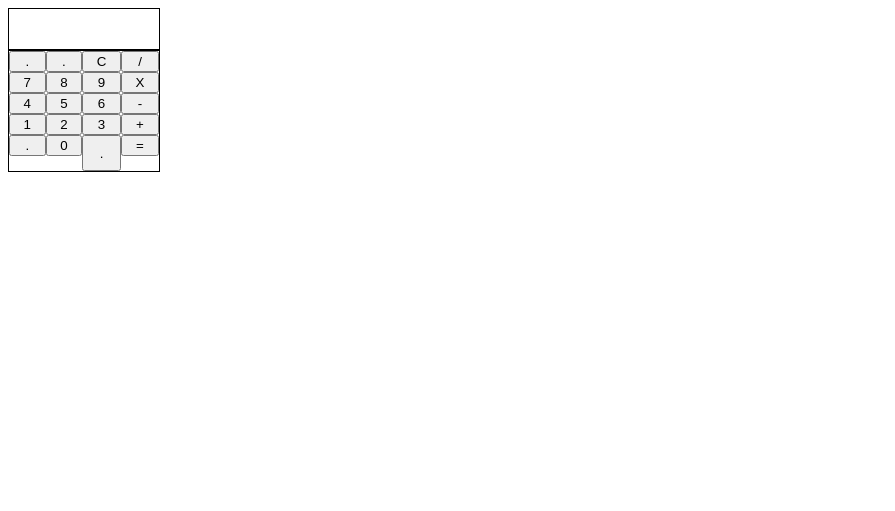
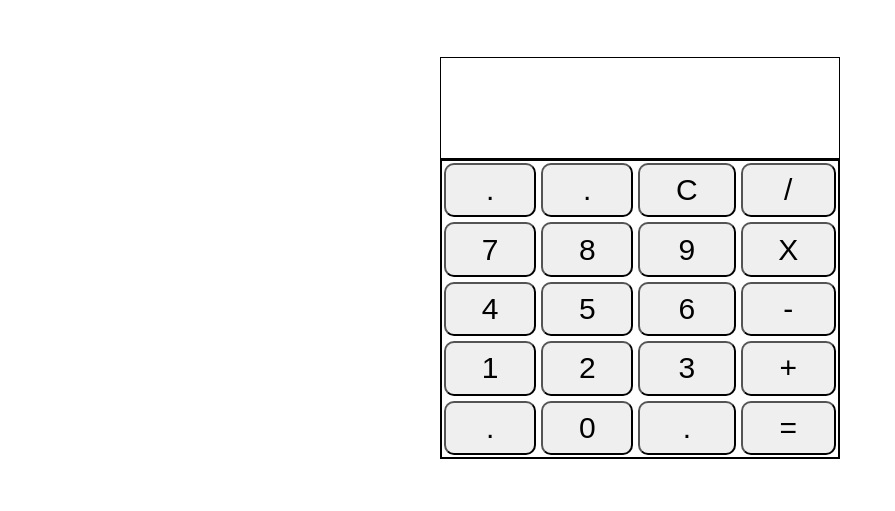
Before and after one commit to Nickaela/calculator, a plain HTML site: page index.html in a window 1280 px wide. Shown: the whole page, without its empty margins (0-895 px from the left). Drawn offline with Linux system fonts and the light colour scheme.

Commit message:
center the calculator and make it bigger

```diff
--- a/index.html
+++ b/index.html
@@ -8,6 +8,9 @@
 </head>
 <body>
 
+    <div id = "content">
+
+        <div id = "main cal">
 <div id = "display">
     <div class = "p"><p class = "inputDisplay"></p></div>
 </div>
@@ -46,6 +49,9 @@
 
 </div>
 
+</div>
+</div>
+
 <script src="script.js"></script>
 </body>
 </html>
--- a/script.js
+++ b/script.js
@@ -53,13 +53,11 @@ clear.addEventListener("click", () => {
 digits.forEach((digit) => {
     digit.addEventListener("click", () => {
         if (isNaN(firstNumber) && isNaN(secondNumber) && operator !== null){
-
             operate();
         }
 
         else if (operator === "") {
             display.textContent += digit.innerText;
-
             firstNumber = display.textContent;
             console.log(firstNumber)
         } else {
@@ -97,7 +95,3 @@ result.addEventListener("click", () => {
             console.log(operator)
     operate();
 })
-
-
-
-// console.log(!isNaN(1))
--- a/styles.css
+++ b/styles.css
@@ -1,24 +1,40 @@
 #display {
     border: 1px solid black;
-    width: 150px;
-    height: 40px;
+    width: 398px;
+    height: 100px;
+}
+
+#content {
+    width: 100%;
+    height: 500px;
+    display: flex;
+    justify-content: center;
+    align-items: center;
 }
 
 #calculator {
-    border: 1px solid black;
-    width: 150px;
-    height: 120px;
+    box-sizing: border-box;
+    border: 2px solid black;
+    width: 400px;
+    height: 300px;
     display: flex;
+    gap: 5px;
+    padding: 2px;
 }
 
 #first, #second, #third, #fourth{
-
     display: flex;
     flex-direction: column;
+    gap: 5px;
     flex: auto;
 }
 
-.num {
+button {
+    flex: auto;
+    font-size: 30px;
+    border-radius: 10px;
+}
 
-    flex: auto;
+p {
+    font-size: 45px;
 }
```
